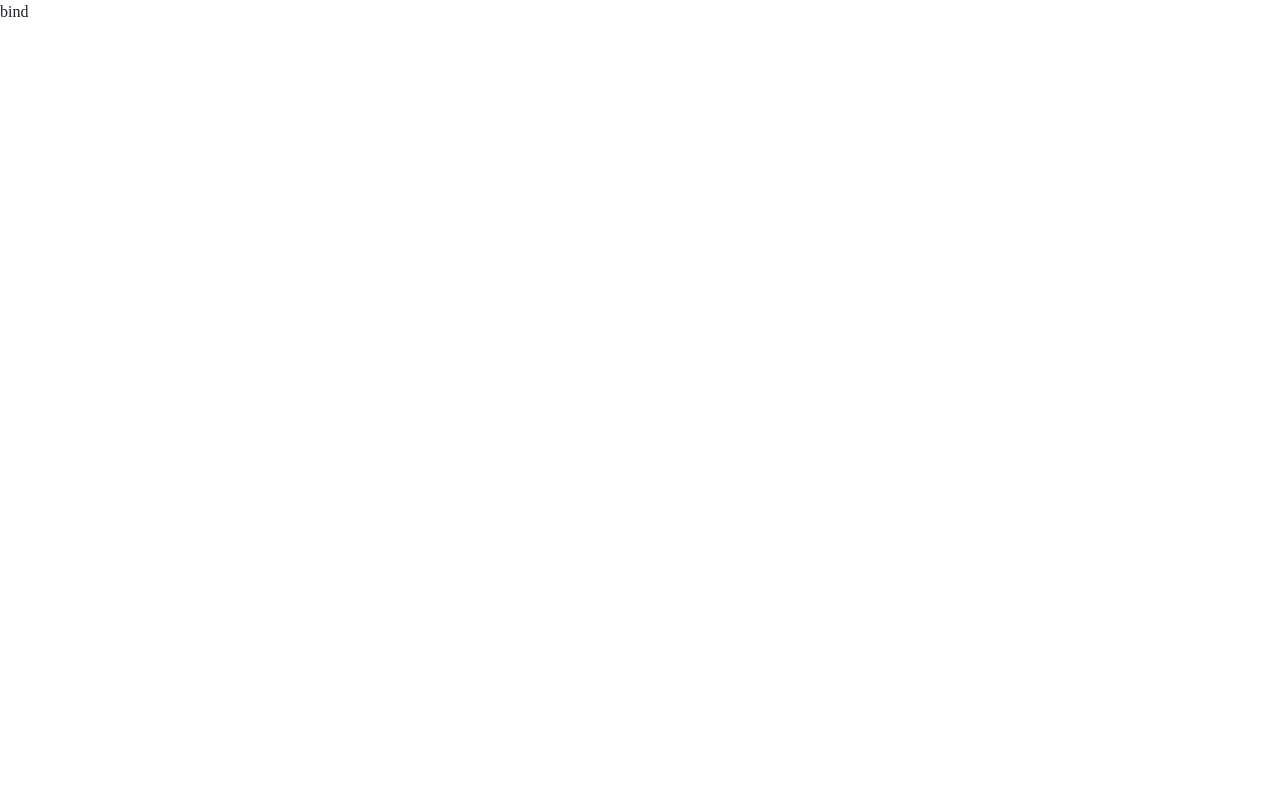
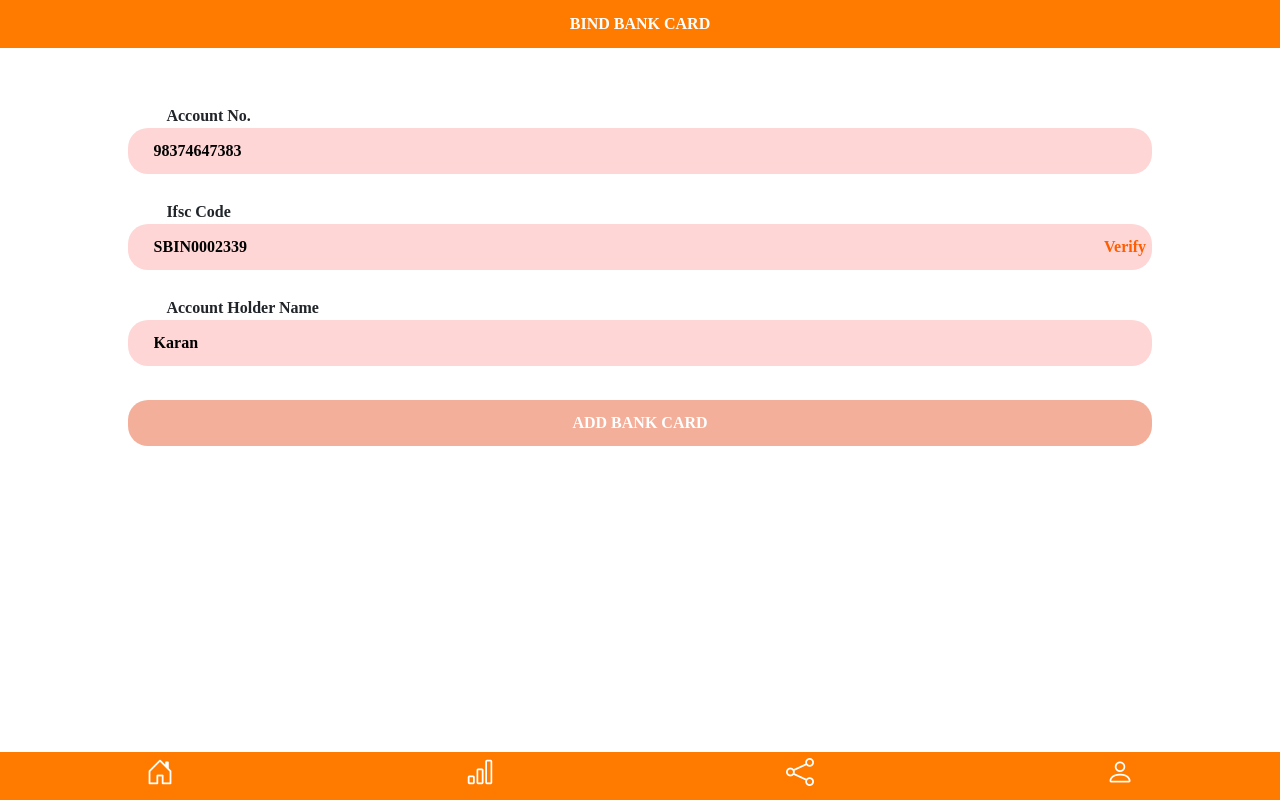
Before and after one commit to Karan786-dev/Fortune-Chest, a Next.js app in the folder frontend/: page /dashboard/profile/bind in a window 1280 px wide. Built offline with nearby package versions, Linux system fonts and the light colour scheme; no server answers.

Commit message:
Bind Bank Page Added

```diff
--- a/frontend/src/pages/dashboard/profile/bind.js
+++ b/frontend/src/pages/dashboard/profile/bind.js
@@ -1,7 +1,101 @@
-import React from 'react'
-
-export default function bind() {
+import React, { useEffect, useState } from 'react'
+import styles from '../../../styles/bindCard.module.css'
+import setUserData from '@/Store/Actions/setUserData'
+import { connect } from 'react-redux'
+import PagesFooter from '@/Components/PagesFooter'
+import axios from 'axios'
+import { toast } from 'react-toastify';
+import Loading from '@/Components/Loading';
+function bind({ UserData, UpdateUserData }) {
+  const [bank_details, update_bank_details] = useState({})
+  const [ifsc_verified, set_ifsc_verified] = useState(false)
+  const [bank_details_ifsc, update_bank_details_ifsc] = useState({})
+  const verify_ifsc = (e) => {
+    e && e.preventDefault()
+    axios.get(`https://ifsc.razorpay.com/${(bank_details.ifsc)}`)
+      .then((result) => {
+        set_ifsc_verified(true)
+        toast.success(`Bank Details Found , BRANCH: ${result.data.BRANCH}`)
+      })
+      .catch((error) => {
+        console.log(error)
+        toast.warn('We cannot found your bank. Please try to recheck your ifsc')
+      })
+  }
+  const inputChange = (event) => {
+    if (event.target.name == 'ifsc') {
+      set_ifsc_verified(false)
+    }
+    update_bank_details({ ...bank_details, [event.target.name]: event.target.value });
+  }
+  const handleSubmit = (event) => {
+    event.preventDefault()
+    axios.post(`${process.env.NEXT_PUBLIC_API}/api/user/bind_bank`, bank_details, { headers: { "auth-token": localStorage.getItem("token") } })
+      .then(() => {
+        UpdateUserData()
+        toast.success('Bank details updated')
+      })
+      .catch((error) => {
+        toast.warn(error?.response?.message || error.message)
+      })
+  }
+  useEffect(() => {
+    UpdateUserData()
+  }, [])
+  useEffect(() => {
+    if (Object.keys(UserData.bank || {}).length) {
+      update_bank_details(UserData.bank)
+    }
+  }, [UserData])
+  if (!UserData) return <Loading />
   return (
-    <div>bind</div>
+    <>
+      <div className={styles.container}>
+        <div className={styles.header}>
+          <div className={styles.head}><p>BIND BANK CARD</p></div>
+        </div>
+        <div className={styles.main_container}>
+          <div className={styles.form_container}>
+            <form onSubmit={handleSubmit}>
+              <div tabIndex={0} className={styles.inputContainer}>
+                <p>Account No.</p>
+                <input placeholder='Account No.' value={bank_details.number} onChange={inputChange}
+                  name='number' type="number" class={`orange_input ${styles.account_no}`} />
+              </div>
+              <div className={`${styles.inputContainer} ${styles.ifsc_container}`}>
+                <p>ifsc code</p>
+                <div>
+                  <input placeholder='ifsc code' value={bank_details.ifsc} onChange={inputChange}
+                    name='ifsc' class={`orange_input ${styles.ifsc_code}`} />
+                  {!ifsc_verified && <button onClick={verify_ifsc} className={styles.verify_button}>Verify</button>}
+                </div>
+              </div>
+              <div className={styles.inputContainer}>
+                <p>Account Holder Name</p>
+                <input placeholder='Account Holder Name' value={bank_details.holder} onChange={inputChange}
+                  name='holder' class={`orange_input ${styles.account_holder}`} />
+              </div>
+              <div className={styles.submit_button_container}>
+                <button disabled={!ifsc_verified || !bank_details.number || !bank_details.holder} className={`orange_button ${styles.submit_button}`}>ADD BANK CARD</button>
+              </div>
+            </form>
+          </div>
+        </div>
+      </div>
+      <PagesFooter />
+    </>
   )
 }
+
+
+
+const mapStateToProps = (state) => ({
+  UserData: state.userdata,
+})
+
+const mapDispatchToProps = (dispatch) => {
+  return {
+    UpdateUserData: () => dispatch(setUserData()),
+  }
+}
+export default connect(mapStateToProps, mapDispatchToProps)(bind)
--- a/frontend/src/pages/dashboard/refer.js
+++ b/frontend/src/pages/dashboard/refer.js
@@ -51,7 +51,7 @@ export const refer = ({ UserData, AdminData, UpdateAdminData, UpdateUserData })
                     <button className="orange-button" onClick={function (e) {
                         e.preventDefault()
                         navigator.share({
-                            text: "Hey!! Join now Fortune Chest ,the biggest investment Company and earn a lot of profit just sitting on your bed",
+                            text: "Hey!! Join now Fortune Chest ,the biggest investment Company and earn a lot of profit just laying on your bed",
                             url: `${process.env.NEXT_PUBLIC_FRONTEND_URL}/register?inviteCode=${UserData.inviteCode}`,
                             title: "Fortune Chest",
                         })
--- /dev/null
+++ b/frontend/src/styles/bindCard.module.css
@@ -0,0 +1,82 @@
+.header {
+    height: 6vh;
+    background-color: rgb(255, 123, 0);
+    display: flex;
+    align-items: center;
+    justify-content: center;
+}
+
+.header p {
+    text-align: center;
+    width: 100%;
+    color: white;
+    font-weight: 600;
+}
+
+
+.main_container {
+    height: fit-content;
+    display: flex;
+    justify-content: center;
+    margin-top: 6vh;
+}
+
+.form_container {
+    display: flex;
+    justify-content: center;
+}
+
+.inputContainer {
+    margin-top: 1vh;
+    height: 11vh;
+}
+
+.ifsc_container div {
+    display: flex;
+    align-items: center;
+}
+
+.inputContainer p {
+    padding-left: 3vw;
+    text-transform: capitalize;
+    font-weight: 600;
+}
+
+
+.inputContainer input,
+.ifsc_container div input {
+    font-weight: 600;
+    z-index: 2;
+    padding-left: 2vw;
+    width: 80vw;
+    height: 52%;
+    text-transform: capitalize;
+}
+
+.ifsc_container div {
+    height: 52%;
+}
+
+.ifsc_container div input {
+    height: 100%;
+}
+
+.verify_button {
+    position: absolute;
+    right: 10vw;
+    border: 0;
+    background: none;
+    color: rgb(255, 94, 0);
+    font-weight: 600;
+    z-index: 3;
+}
+
+.submit_button_container {
+    margin-top: 2vh;
+    height: 5.7vh;
+
+}
+
+.submit_button {
+    height: 100%;
+}
--- a/frontend/src/styles/withdraw.module.css
+++ b/frontend/src/styles/withdraw.module.css
@@ -120,7 +120,7 @@
 .bank_card .header_container p {
     margin-left: 4vw;
     font-weight: bolder;
-    font-size: 5vw;
+    font-size: 20px;
     color: white;
 }
 
```
Also changed, not shown: 2 other files (tests, documents, lock files or other folders).
